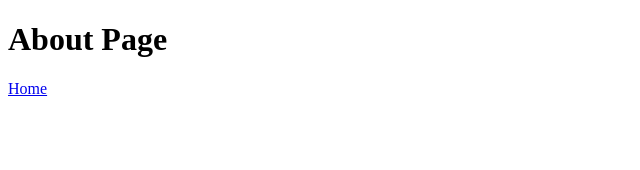
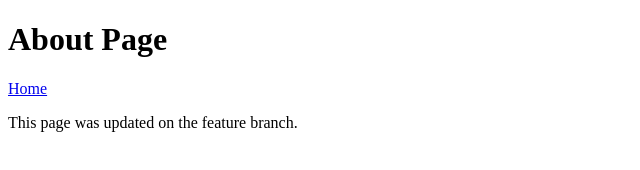
Before and after one commit to kshitij-gg/SGA-2-SDP-Assignment-, a plain HTML site: page about.html in a window 1280 px wide. Shown: the whole page, without its empty margins (0-640 px from the left). Drawn offline with Linux system fonts and the light colour scheme.

Commit message:
Feature: add content to about.html

```diff
--- a/about.html
+++ b/about.html
@@ -4,5 +4,6 @@
 <body>
   <h1>About Page</h1>
   <a href="index.html">Home</a>
+  <p>This page was updated on the feature branch.</p>
 </body>
 </html>
```
